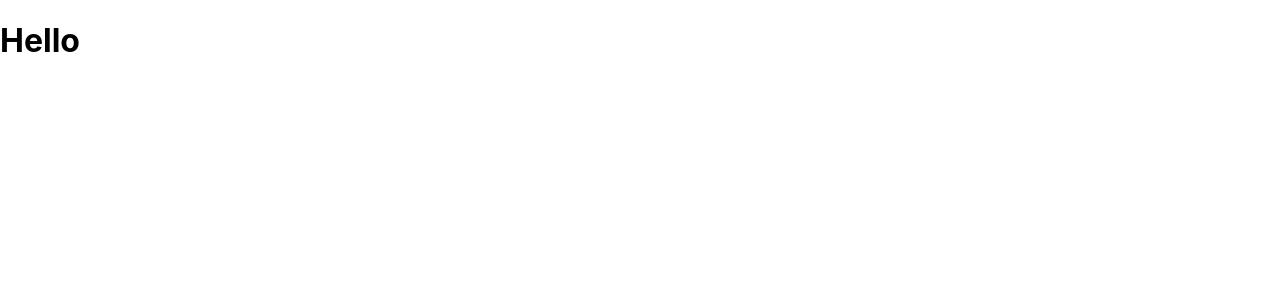
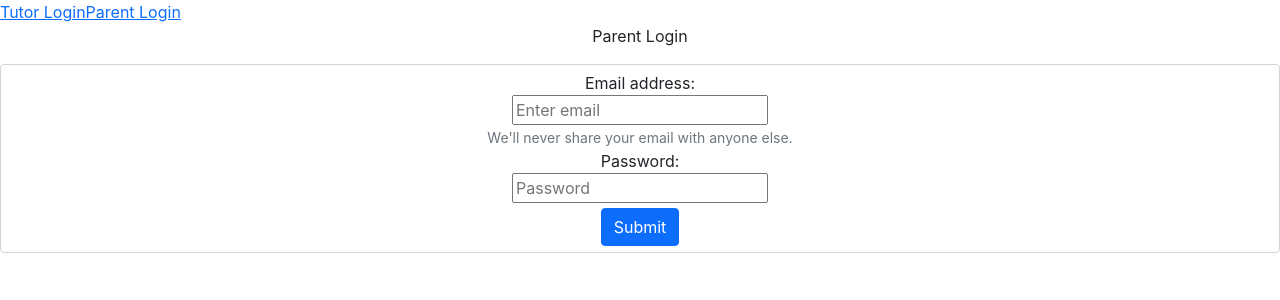
Before and after one commit to naiianable/myTutorApp, a React (Create React App) app in the folder client/: page /parentLogin in a window 1280 px wide. Shown: the top 300 px of the page. Built offline with nearby package versions, Linux system fonts and the light colour scheme.

Commit message:
tutor/parent login

```diff
--- a/client/package.json
+++ b/client/package.json
@@ -6,9 +6,13 @@
     "@testing-library/jest-dom": "^5.14.1",
     "@testing-library/react": "^11.2.7",
     "@testing-library/user-event": "^12.8.3",
+    "axios": "^0.23.0",
+    "js-cookie": "^3.0.1",
     "nodemon": "^2.0.14",
     "react": "^17.0.2",
+    "react-cookie": "^4.1.1",
     "react-dom": "^17.0.2",
+    "react-router-dom": "^5.3.0",
     "react-scripts": "4.0.3",
     "web-vitals": "^1.1.2"
   },
--- a/client/public/index.html
+++ b/client/public/index.html
@@ -12,11 +12,14 @@
     <link rel="apple-touch-icon" href="%PUBLIC_URL%/logo192.png" />
 
     <link rel="manifest" href="%PUBLIC_URL%/manifest.json" />
+    <!-- CSS only -->
+    <link href="https://cdn.jsdelivr.net/npm/bootstrap@5.1.3/dist/css/bootstrap.min.css" rel="stylesheet" integrity="sha384-1BmE4kWBq78iYhFldvKuhfTAU6auU8tT94WrHftjDbrCEXSU1oBoqyl2QvZ6jIW3" crossorigin="anonymous">
 
     <title>React App</title>
   </head>
   <body>
     <noscript>You need to enable JavaScript to run this app.</noscript>
     <div id="root"></div>
+    <script src="https://cdn.jsdelivr.net/npm/bootstrap@5.1.3/dist/js/bootstrap.bundle.min.js" integrity="sha384-ka7Sk0Gln4gmtz2MlQnikT1wXgYsOg+OMhuP+IlRH9sENBO0LRn5q+8nbTov4+1p" crossorigin="anonymous"></script>
   </body>
 </html>
--- a/client/src/App.css
+++ /dev/null
@@ -1,38 +0,0 @@
-.App {
-  text-align: center;
-}
-
-.App-logo {
-  height: 40vmin;
-  pointer-events: none;
-}
-
-@media (prefers-reduced-motion: no-preference) {
-  .App-logo {
-    animation: App-logo-spin infinite 20s linear;
-  }
-}
-
-.App-header {
-  background-color: #282c34;
-  min-height: 100vh;
-  display: flex;
-  flex-direction: column;
-  align-items: center;
-  justify-content: center;
-  font-size: calc(10px + 2vmin);
-  color: white;
-}
-
-.App-link {
-  color: #61dafb;
-}
-
-@keyframes App-logo-spin {
-  from {
-    transform: rotate(0deg);
-  }
-  to {
-    transform: rotate(360deg);
-  }
-}
--- a/client/src/App.js
+++ b/client/src/App.js
@@ -1,9 +1,33 @@
-import './App.css';
+//import Navbar from "./components/NavBar/NavBar";
+import {
+  BrowserRouter as Router,
+  Switch,
+  Route
+} from 'react-router-dom';
+
+import Main from "./components/Pages/Main"
+import ParentLogin from "./components/Pages/ParentLogin";
+import TutorLogin from "./components/Pages/TutorLogin";
 
 function App() {
   return (
     <div >
-      <h1>Hello</h1>
+
+      <Router>
+
+        <Main />
+
+      <Switch>
+        <Route path="/tutorLogin">
+          <TutorLogin />
+        </Route>
+
+        <Route path="/parentLogin">
+          <ParentLogin />
+        </Route>
+      </Switch>
+
+      </Router>
     </div>
   );
 }
--- /dev/null
+++ b/client/src/components/NavBar/NavBar.js
@@ -0,0 +1,14 @@
+import React from 'react'
+import { Link } from "react-router-dom";
+
+const Navbar = () => {
+    return (
+        <div>
+            <nav className="navbar navbar-expand-lg navbar-light bg-light">
+                <a href="http://google.com">Home</a>
+            </nav>
+        </div>
+    )
+}
+
+export default Navbar
--- /dev/null
+++ b/client/src/components/Pages/Main.js
@@ -0,0 +1,17 @@
+import React from 'react'
+
+const Main = () => {
+    return (
+        <div>
+            <a href="/tutorLogin">
+                Tutor Login
+            </a>
+
+            <a href="/parentLogin">
+                Parent Login
+            </a>
+        </div>
+    )
+}
+
+export default Main
--- /dev/null
+++ b/client/src/components/Pages/ParentLogin.js
@@ -0,0 +1,37 @@
+import React from 'react'
+
+import './login.css';
+
+const ParentLogin = () => {
+    return (
+        <div>
+            <p className="text-center">Parent Login</p>
+            <form className="form-control">
+                <div className="form-group text-center">
+                    <div>
+                        <label for="exampleInputEmail1">Email address:</label>
+                    </div>
+                    <input type="email" className="col-xs-3" id="exampleInputEmail1" aria-describedby="emailHelp" placeholder="Enter email" />
+                    <div>
+                        <small id="emailHelp" className="form-text text-muted">We'll never share your email with anyone else.</small>
+                    </div>
+                </div>
+                <div className="form-group text-center">
+                    <div>
+                        <label for="exampleInputPassword1">Password:</label>
+                    </div>
+                    <input type="password" className="col-xs-3" id="exampleInputPassword1" placeholder="Password" />
+                </div>
+                {/* <div className="form-check">
+                    <input type="checkbox" className="form-check-input" id="exampleCheck1" />
+                    <label className="form-check-label" for="exampleCheck1">Check me out</label>
+                </div> */}
+                <div className="col-xs-12 button-wrapper text-center">
+                    <button type="submit" className="btn btn-primary">Submit</button>
+                </div>
+            </form>
+        </div>
+    )
+}
+
+export default ParentLogin
--- /dev/null
+++ b/client/src/components/Pages/TutorLogin.js
@@ -0,0 +1,37 @@
+import React from 'react'
+
+import './login.css';
+
+const TutorLogin = () => {
+    return (
+        <div>
+            <p className="text-center">Tutor Login</p>
+            <form className="form-control">
+                <div className="form-group text-center">
+                    <div>
+                        <label for="exampleInputEmail1">Email address:</label>
+                    </div>
+                    <input type="email" className="col-xs-3" id="exampleInputEmail1" aria-describedby="emailHelp" placeholder="Enter email" />
+                    <div>
+                        <small id="emailHelp" className="form-text text-muted">We'll never share your email with anyone else.</small>
+                    </div>
+                </div>
+                <div className="form-group text-center">
+                    <div>
+                        <label for="exampleInputPassword1">Password:</label>
+                    </div>
+                    <input type="password" className="col-xs-3" id="exampleInputPassword1" placeholder="Password" />
+                </div>
+                {/* <div className="form-check">
+                    <input type="checkbox" className="form-check-input" id="exampleCheck1" />
+                    <label className="form-check-label" for="exampleCheck1">Check me out</label>
+                </div> */}
+                <div className="col-xs-12 button-wrapper text-center">
+                    <button type="submit" className="btn btn-primary">Submit</button>
+                </div>
+            </form>
+        </div>
+    )
+}
+
+export default TutorLogin
--- /dev/null
+++ b/client/src/components/Pages/login.css
@@ -0,0 +1,4 @@
+
+.button-wrapper .btn {
+    margin-top: 5px;
+}
--- a/client/src/index.js
+++ b/client/src/index.js
@@ -2,10 +2,13 @@ import React from 'react';
 import ReactDOM from 'react-dom';
 import './index.css';
 import App from './App';
+import { BrowserRouter } from 'react-router-dom';
 
 ReactDOM.render(
   <React.StrictMode>
-    <App />
+    <BrowserRouter>
+      <App />
+    </BrowserRouter>
   </React.StrictMode>,
   document.getElementById('root')
 );
```
Also changed, not shown: client/public/robots.txt (deleted), 2 other files (tests, documents, lock files or other folders).
